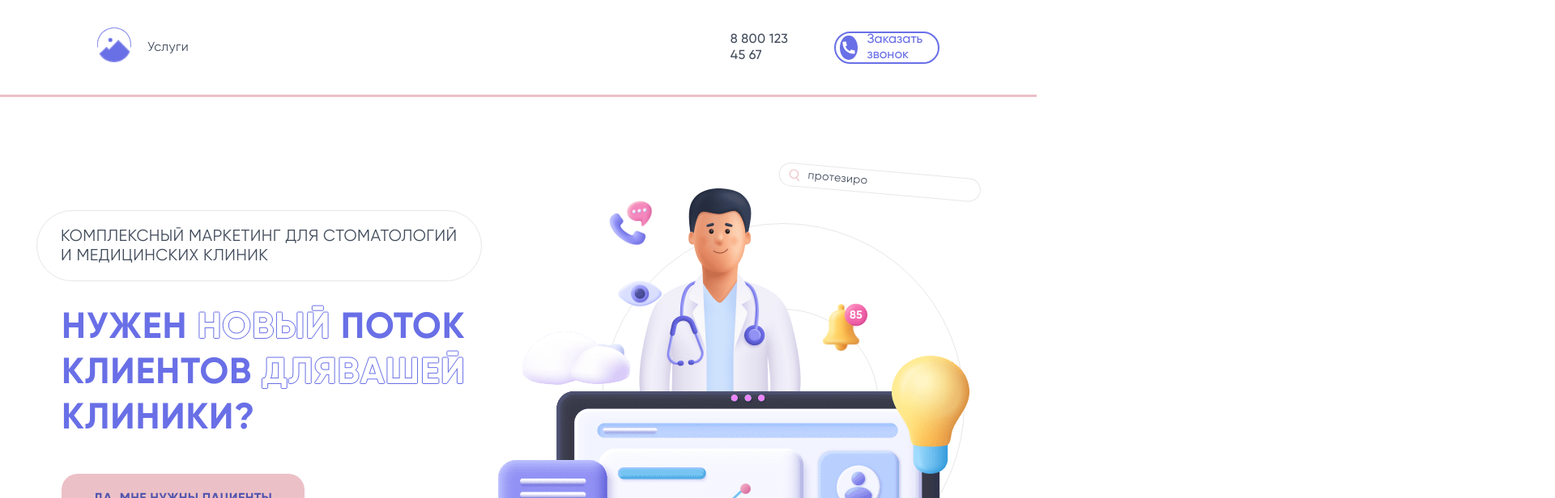
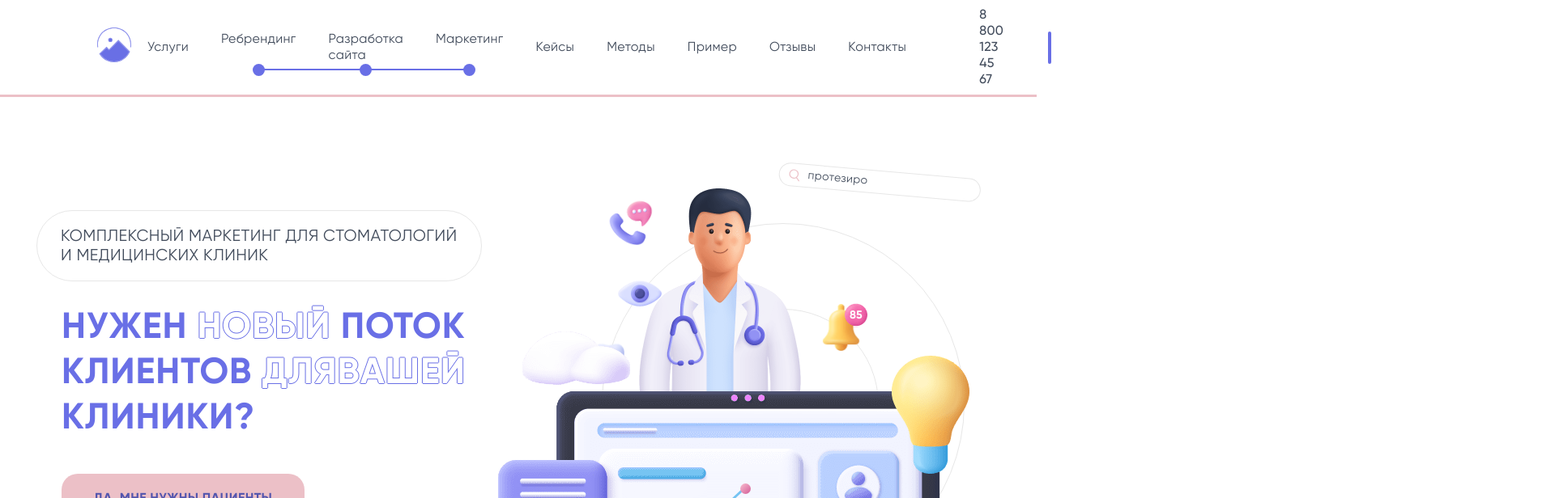
Before and after one commit to programm-papa/example-vue-landing-page, a Vue app: page / in a window 1280 px wide. Shown: the top 616 px of the page at 81% size, 1920 px wide, since content can reach past the window. Built offline with nearby package versions, Linux system fonts and the light colour scheme.

Commit message:
fix header, circles block, comment swiper

```diff
--- a/src/blocks/comments_slider_block.vue
+++ b/src/blocks/comments_slider_block.vue
@@ -1,17 +1,153 @@
 <template>
   <div class="block" id="block10">
-
+    <div class="wrapper">
+      <div class="title flex">
+        Честные <span class="decor-line">отзывы</span> наших клиентов
+        <!-- <div class="decor-line"></div> -->
+      </div>
+      <div class="decor-img" id="decor-img1">
+        <img src="@/assets/image/block10/comment_pink.png" alt="" />
+      </div>
+      <div class="swiper-block">
+        <div class="wrapper">
+          <div class="swiper-pagination-btn-container flex">
+            <div class="swiper-button-prev pagination-btn">
+              <img
+                src="@/assets/image/block6/step1/slider-pagination-arrow.svg"
+                alt="arrow"
+              />
+            </div>
+            <div class="swiper-button-next pagination-btn">
+              <img
+                src="@/assets/image/block6/step1/slider-pagination-arrow.svg"
+                alt="arrow"
+              />
+            </div>
+          </div>
+        </div>
+        <swiper
+          :slidesPerView="'auto'"
+          :centeredSlides="true"
+          :spaceBetween="320"
+          class="swiper"
+          :navigation="{
+            nextEl: '.swiper-button-next',
+            prevEl: '.swiper-button-prev',
+          }"
+        >
+          <swiper-slide> <div class="swiper-content">1</div> </swiper-slide>
+          <swiper-slide> <div class="swiper-content">2</div> </swiper-slide>
+          <swiper-slide> <div class="swiper-content">3</div> </swiper-slide>
+        </swiper>
+      </div>
+    </div>
   </div>
 </template>
 
 <script>
-export default {};
+// Import Swiper Vue.js components
+import { Swiper, SwiperSlide } from "swiper/vue";
+// swiper bundle styles
+import "swiper/swiper-bundle.min.css";
+
+// import Swiper core and required modules
+import SwiperCore, { Pagination, Navigation } from "swiper";
+
+// install Swiper modules
+SwiperCore.use([Pagination, Navigation]);
+
+export default {
+  components: {
+    Swiper,
+    SwiperSlide,
+  },
+};
 </script>
 
 <style lang="scss" scoped>
 .block {
   &#block10 {
     padding: 120px 0px;
+    .wrapper {
+      position: relative;
+      .title {
+        width: 660px;
+        margin-bottom: 80px;
+        //Стили текста
+        font-style: normal;
+        font-weight: 800;
+        font-size: 30px;
+        line-height: 38px;
+        letter-spacing: 0.02em;
+        text-transform: uppercase;
+        color: #424c5c;
+        display: flex;
+        .decor-line {
+          display: inline;
+          border-bottom: 10px solid #696fe6;
+          margin-top: 0px;
+          padding: 0px 5px;
+          // width: 130px;
+          // height: 10px;
+          // background: #696fe6;
+        }
+      }
+      .decor-img {
+        position: absolute;
+        &#decor-img1 {
+          top: 320px;
+          left: 12px;
+          width: 285px;
+          height: 266px;
+        }
+      }
+      .swiper-container {
+        overflow: visible !important;
+      }
+      .swiper {
+        width: 100%;
+        height: 100%;
+      }
+
+      .swiper-slide {
+        text-align: center;
+        font-size: 18px;
+        background: rgb(145, 75, 75);
+
+        /* Center slide text vertically */
+        display: -webkit-box;
+        display: -ms-flexbox;
+        display: -webkit-flex;
+        display: flex;
+        -webkit-box-pack: center;
+        -ms-flex-pack: center;
+        -webkit-justify-content: center;
+        justify-content: center;
+        -webkit-box-align: center;
+        -ms-flex-align: center;
+        -webkit-align-items: center;
+        align-items: center;
+      }
+
+      .swiper-slide img {
+        display: block;
+        width: 100%;
+        height: 100%;
+        object-fit: cover;
+      }
+
+      .swiper-slide {
+        width: 80%;
+      }
+
+      .swiper-slide:nth-child(2n) {
+        width: 60%;
+      }
+
+      .swiper-slide:nth-child(3n) {
+        width: 40%;
+      }
+    }
   }
 }
 </style>
--- a/src/blocks/scroll_tracking_block.vue
+++ b/src/blocks/scroll_tracking_block.vue
@@ -18,7 +18,8 @@
             <div class="title">
               <div
                 class="step-number"
-                :class="step1Active ? 'active' : ''"
+
+                :class="activeStepList.step1Active ? 'active' : ''"
                 ref="step_number_1"
               >
                 <div class="bacground"></div>
@@ -326,7 +327,7 @@
         <div class="title">
           <div
             class="step-number"
-            :class="step2Active ? 'active' : ''"
+            :class="activeStepList.step2Active ? 'active' : ''"
             ref="step_number_2"
           >
             <div class="bacground"></div>
@@ -549,7 +550,7 @@
           <div class="title flex">
             <div
               class="step-number"
-              :class="step3Active ? 'active' : ''"
+              :class="activeStepList.step3Active ? 'active' : ''"
               ref="step_number_3"
             >
               <div class="bacground"></div>
@@ -671,11 +672,13 @@ export default {
       blockElement: "",
       scrollProgressValue: 0,
       step1: "",
-      step1Active: false,
       step2: "",
-      step2Active: false,
       step3: "",
-      step3Active: false,
+      activeStepList: {
+        step1Active: false,
+        step2Active: false,
+        step3Active: false,
+      },
       //Выпадающие аккордеоны
       deployableItemData: {
         item1: true,
@@ -726,60 +729,64 @@ export default {
           window.scrollY + window.innerHeight / 2
       ) {
         this.scrollProgressValue =
-          (window.scrollY + window.innerHeight / 2 - this.blockElement.offsetTop) * 100 / this.blockElement.offsetHeight;
+          ((window.scrollY +
+            window.innerHeight / 2 -
+            this.blockElement.offsetTop) *
+            100) /
+          this.blockElement.offsetHeight;
         //Заполнение кругов тайтлов
         //Первый блок
         if (
           this.step1.getBoundingClientRect().top + 30 <=
             window.innerHeight / 2 &&
-          !this.step1Active
+          !this.activeStepList.step1Active
         ) {
-          this.step1Active = true;
+          this.activeStepList.step1Active = true;
         } else if (
           this.step1.getBoundingClientRect().top + 30 >
           window.innerHeight / 2
         ) {
-          this.step1Active = false;
+          this.activeStepList.step1Active = false;
         }
         //Второй блок
         if (
           this.step2.getBoundingClientRect().top + 30 <=
             window.innerHeight / 2 &&
-          !this.step2Active
+          !this.activeStepList.step2Active
         ) {
-          this.step2Active = true;
+          this.activeStepList.step2Active = true;
         } else if (
           this.step2.getBoundingClientRect().top + 30 >
           window.innerHeight / 2
         ) {
-          this.step2Active = false;
+          this.activeStepList.step2Active = false;
         }
         //Третий блок
         if (
           this.step3.getBoundingClientRect().top + 30 <=
             window.innerHeight / 2 &&
-          !this.step3Active
+          !this.activeStepList.step3Active
         ) {
-          this.step3Active = true;
+          this.activeStepList.step3Active = true;
         } else if (
           this.step3.getBoundingClientRect().top + 30 >
           window.innerHeight / 2
         ) {
-          this.step3Active = false;
+          this.activeStepList.step3Active = false;
         }
       } else if (
         this.blockElement.offsetTop >
         window.scrollY + window.innerHeight / 2
       ) {
         this.scrollProgressValue = 0;
-        this.step1Active = false;
-        this.step2Active = false;
-        this.step3Active = false;
+        this.activeStepList.step1Active = false;
+        this.activeStepList.step2Active = false;
+        this.activeStepList.step3Active = false;
       } else {
         this.scrollProgressValue = 100;
-        this.step1Active = true;
-        this.step2Active = true;
-        this.step3Active = true;
+        this.activeStepList.step1Active = true;
+        this.activeStepList.step2Active = true;
+        this.activeStepList.step3Active = true;
       }
     },
   },
@@ -792,6 +799,14 @@ export default {
     deployableItemData: {
       handler() {
         this.scrollProgress();
+      },
+      deep: true,
+    },
+    activeStepList: {
+      handler() {
+        this.$store.dispatch("updatedActiveStepList", {
+          ...this.activeStepList,
+        });
       },
       deep: true,
     },
@@ -928,6 +943,7 @@ export default {
         display: flex;
         flex-direction: column;
         justify-content: center;
+
         //Стили текста
         font-style: normal;
         font-weight: 800;
@@ -960,7 +976,7 @@ export default {
             top: -30px;
             width: 0px;
             height: 0px;
-            transition: .9s;
+            transition: 0.9s;
           }
           .number {
             font-style: normal;
--- a/src/blocks/services_block.vue
+++ b/src/blocks/services_block.vue
@@ -131,7 +131,8 @@ export default {};
 <style lang="scss" scoped>
 .block {
   &#block3 {
-    padding: 70px 0px 40px;
+    padding: 170px 0px 40px;
+    margin-top: -100px;
     .wrapper {
       display: flex;
       .left {
--- a/src/components/Footer.vue
+++ b/src/components/Footer.vue
@@ -1,5 +1,5 @@
 <template>
-  <div class="footer">
+  <div class="footer" id="contacts">
     <div class="wrapper">
       <div class="top flex">
         <div class="logo">
--- a/src/components/Header.vue
+++ b/src/components/Header.vue
@@ -1,7 +1,7 @@
 <template>
   <div class="header" :class="scroll ? 'scroll' : ''">
     <div class="desctop flex">
-      <a href="#step-two" class="logo">
+      <a href="#" class="logo">
         <svg
           width="42"
           height="43"
@@ -45,6 +45,38 @@
       </a>
       <div class="links">
         <a href="#block3">Услуги</a>
+        <div
+          class="scroll_tracking__links"
+          :class="scroll_tracking__linksClass"
+        >
+          <div class="links_row" ref="links_row">
+            <a href="#step-one">Ребрендинг</a>
+            <a href="#step-two">Разработка сайта</a>
+            <a href="#step-three">Маркетинг</a>
+          </div>
+          <div
+            class="prograss_row"
+            :style="
+              'padding-left:' +
+              scrollTrackingLinksWidth.firstElement / 2 +
+              'px; padding-right:' +
+              scrollTrackingLinksWidth.thirdElement / 2 +
+              'px;'
+            "
+          >
+            <div class="progress">
+              <div
+                class="progress-active"
+                :style="'width:' + progressWidth"
+              ></div>
+            </div>
+          </div>
+        </div>
+        <a href="#block7">Кейсы</a>
+        <a href="#block8">Методы</a>
+        <a href="#block9">Пример</a>
+        <a href="#block10">Отзывы</a>
+        <a href="#contacts">Контакты</a>
       </div>
       <a href="" class="phone"> 8 800 123 45 67 </a>
       <div class="order-call flex">
@@ -72,12 +104,50 @@ export default {
   data() {
     return {
       scroll: false,
+      scrollTrackingLinksWidth: {
+        firstElement: 0,
+        secondElement: 0,
+        thirdElement: 0,
+      },
     };
   },
+  computed: {
+    scroll_tracking__linksClass() {
+      return this.$store.getters.getscrollTrackungStatus;
+    },
+    progressWidth() {
+      if (this.scroll_tracking__linksClass == "active1") {
+        return 0;
+      } else if (this.scroll_tracking__linksClass == "active2") {
+        return (
+          this.scrollTrackingLinksWidth.firstElement / 2 +
+          this.scrollTrackingLinksWidth.secondElement / 2 +
+          55 +
+          "px"
+        );
+      } else if (this.scroll_tracking__linksClass == "active3") {
+        return "100%";
+      } else {
+        return "0px";
+      }
+    },
+  },
   mounted() {
+    const scrollTracking_linksRowSize = this.$refs.links_row.offsetWidth;
+    const scrollTracking_linksChild = this.$refs.links_row.children;
+    //Длинна первой ссылки
+    this.scrollTrackingLinksWidth.firstElement =
+      scrollTracking_linksChild[0].offsetWidth;
+    //Длинна второй ссылки
+    this.scrollTrackingLinksWidth.secondElement =
+      scrollTracking_linksChild[1].offsetWidth;
+    //Длинна третей ссылки
+    this.scrollTrackingLinksWidth.thirdElement =
+      scrollTracking_linksChild[2].offsetWidth;
+
+    //Прикрепление шапки при скроле
     let scrollAmount = window.innerWidth < 768 ? 0 : 100;
-    window.addEventListener("resize", function () {
-    });
+    window.addEventListener("resize", function () {});
     window.addEventListener(
       "scroll",
       function (event) {
@@ -102,21 +172,116 @@ export default {
     padding: 0px 120px 0px;
     .links {
       margin-left: auto;
-      width: 890px;
+      width: 1030px;
       padding: 0px 20px;
       display: flex;
       align-items: center;
+      gap: 40px;
       a {
+        position: relative;
+        display: block;
         font-style: normal;
         font-weight: 400;
         font-size: 16px;
         line-height: 20px;
         letter-spacing: 0.02em;
         color: #424c5c;
+        &:hover {
+          text-shadow: 0 0 0.45px #333, 0 0 0.45px #333;
+          &::before {
+            position: absolute;
+            content: "";
+            width: 100%;
+            height: 1px;
+            background-color: #696fe6;
+            left: 0;
+            bottom: -3px;
+          }
+        }
+      }
+      .scroll_tracking__links {
+        position: relative;
+        .links_row {
+          position: relative;
+          z-index: 3;
+          display: flex;
+          gap: 40px;
+          a {
+            display: flex;
+            justify-content: center;
+            &::before {
+              position: absolute;
+              content: "";
+              width: 15px;
+              height: 15px;
+              border-radius: 100%;
+              background-color: #cbcdf4;
+              bottom: -15px;
+              left: auto;
+            }
+            &:hover {
+              &::before {
+                background-color: #696fe6;
+              }
+            }
+          }
+        }
+        .prograss_row {
+          position: absolute;
+          width: 100%;
+          height: 2px;
+          bottom: -8px;
+          padding-left: 20px;
+          .progress {
+            width: 100%;
+            height: 2px;
+            background-color: #cbcdf4;
+            .progress-active {
+              transition: width 0.7s;
+              height: 2px;
+              width: 0px;
+              background-color: #696fe6;
+            }
+          }
+        }
+        //Стиль заполнения
+        &.active1 {
+          .links_row {
+            a:nth-of-type(1) {
+              &::before {
+                transition: background-color 0.7s;
+                background-color: #696fe6;
+              }
+            }
+          }
+        }
+        &.active2 {
+          .links_row {
+            a:nth-of-type(1),
+            a:nth-of-type(2) {
+              &::before {
+                transition: background-color 0.7s;
+                background-color: #696fe6;
+              }
+            }
+          }
+        }
+        &.active3 {
+          .links_row {
+            a:nth-of-type(1),
+            a:nth-of-type(2),
+            a:nth-of-type(3) {
+              &::before {
+                transition: background-color 0.7s;
+                background-color: #696fe6;
+              }
+            }
+          }
+        }
       }
     }
     .phone {
-      margin-left: 155px;
+      margin-left: 70px;
       font-weight: 500;
       font-size: 16px;
       line-height: 20px;
--- a/src/store/index.js
+++ b/src/store/index.js
@@ -1,8 +1,36 @@
 import { createStore } from "vuex";
 
 export default createStore({
-  state: {},
-  mutations: {},
-  actions: {},
+  state: {
+    scrollTrackung_ActiveStepList: {
+      step1Active: false,
+      step2Active: false,
+      step3Active: false,
+    }
+  },
+  mutations: {
+    changeActiveStepList(state, newValueObj) {
+      state.scrollTrackung_ActiveStepList = {...newValueObj};
+    }
+  },
+  actions: {
+    updatedActiveStepList(ctx, newValueObj) {
+      ctx.commit('changeActiveStepList', newValueObj);
+    },
+  },
+  getters: {
+    getscrollTrackungStatus(state) {
+      if(state.scrollTrackung_ActiveStepList.step1Active) {
+        if(state.scrollTrackung_ActiveStepList.step2Active) {
+          if(state.scrollTrackung_ActiveStepList.step3Active) {
+            return 'active3';
+          }
+          return 'active2';
+        }
+        return 'active1';
+      }
+      return "";
+    }
+  },
   modules: {},
 });
```
Also changed, not shown: src/assets/image/block10/comment_blue.png (added), src/assets/image/block10/comment_pink.png (added).
